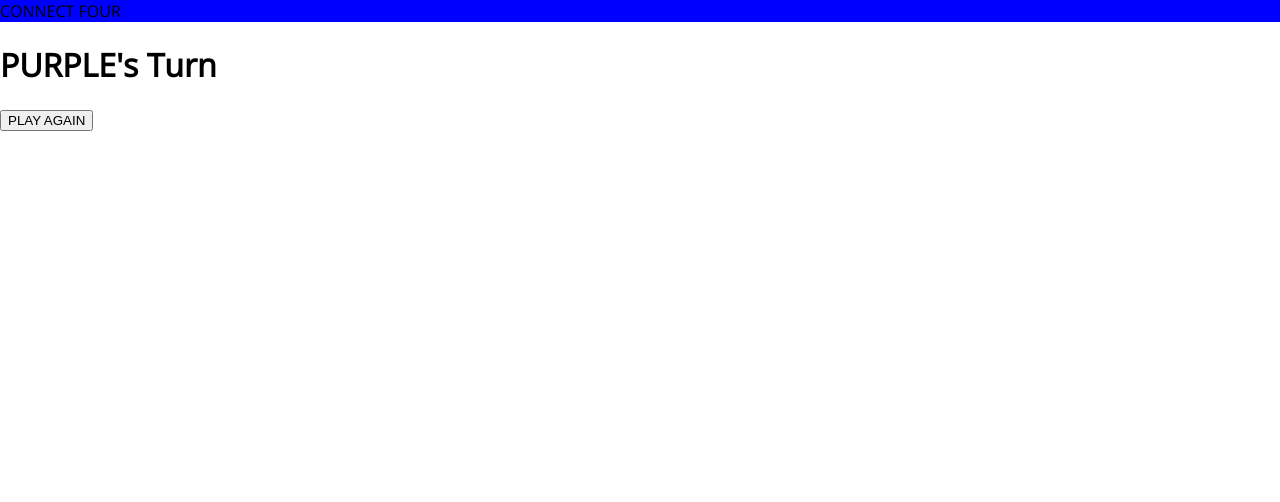
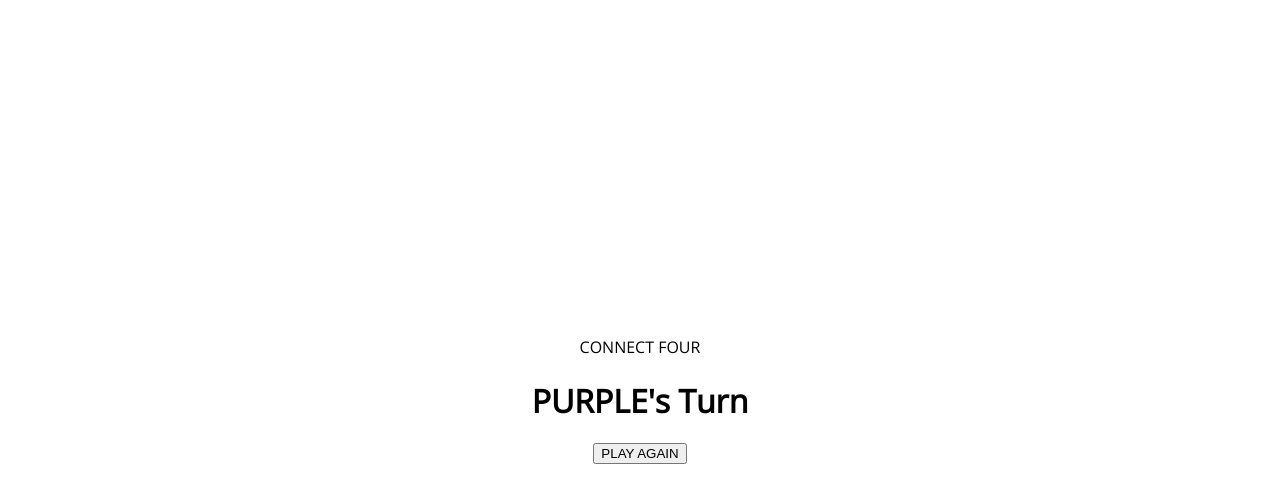
Before and after one commit to louraff/Connect-Four-Game, a plain HTML site: page index.html in a window 1280 px wide. Drawn offline with nearby package versions, Linux system fonts and the light colour scheme.

Commit message:
formatting body element using flex

```diff
--- a/css/main.css
+++ b/css/main.css
@@ -7,7 +7,8 @@ body {
     height: 100vh;
     margin: 0; /*any margin is now gone*/
     font-family: 'Open Sans', sans-serif;
+    display: flex; /* stacks elements vertically, centered on the page */
+    flex-direction: column; /* main axis is up and down */
+    justify-content: center; /* controls the layout for the main axis (columns= vertical)*/
+    align-items: center; /*controls the layout in the opposite directtion (horizontal)*/
 }
-header {
-    background-color: blue;
-}
```
